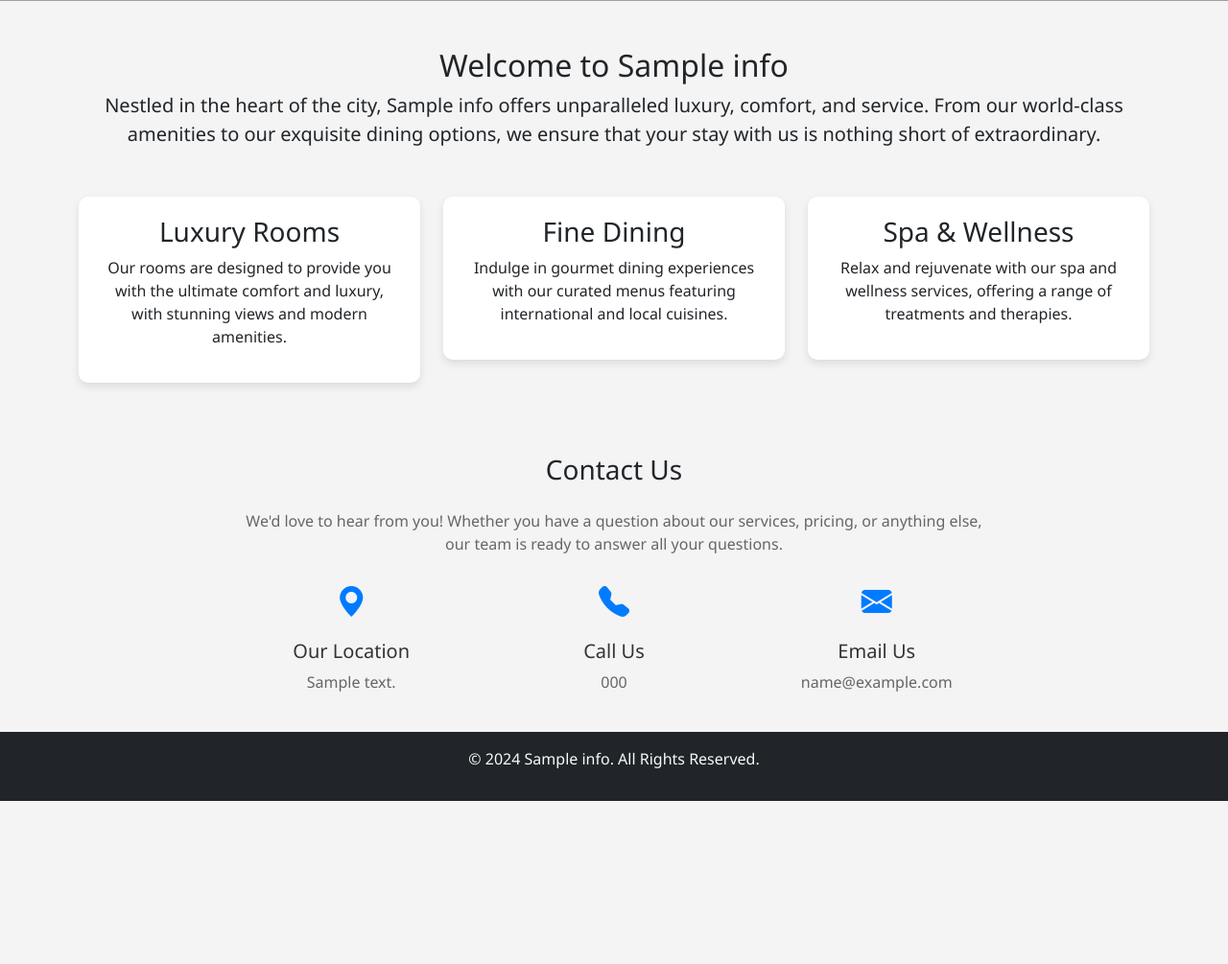
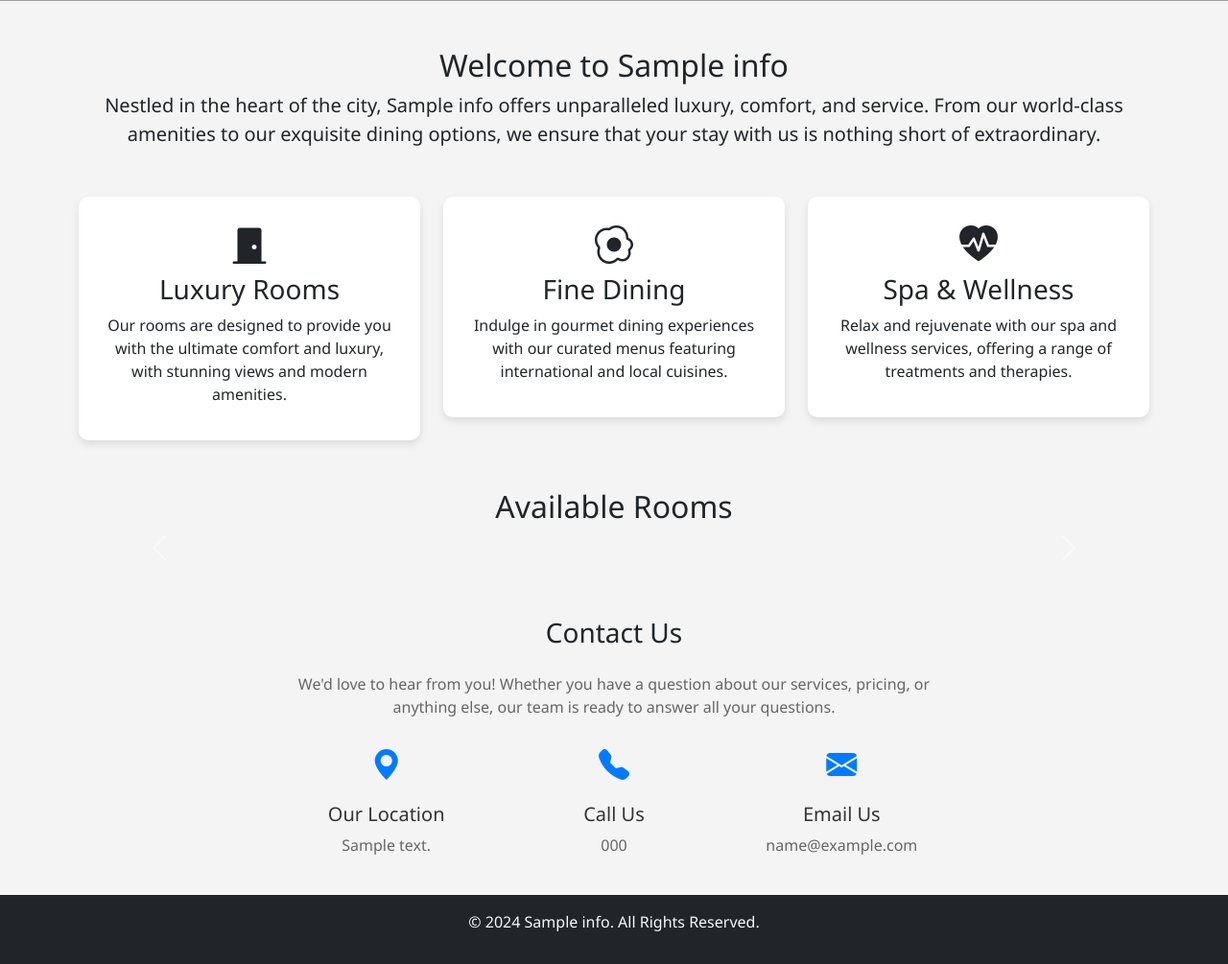
Before and after one commit to PerryMoris/Hotel, a Django app: page / in a window 1280 px wide. Shown: the part 655-1660 px from the top of the page at 96% size. Before the commit the page ends 1490 px from the top, so only its background shows below. Run offline with Django 5.2, Linux system fonts and the light colour scheme; tables that the repository leaves empty hold one stand-in row (values such as "Sample post"); grey boxes are pictures that could not be loaded.

Commit message:
final for today

```diff
--- a/hmsys/templates/home2.html
+++ b/hmsys/templates/home2.html
@@ -49,6 +49,7 @@
 
         .service-box:hover {
             transform: translateY(-10px);
+            box-shadow: 0 4px 8px rgba(8, 2, 181, 0.81);
         }
 
         .animate-fade-in {
@@ -56,7 +57,7 @@
         }
 
         .contact-details {
-            background-color:  #f4f4f4;
+            background-color: #f4f4f4;
         }
 
         .contact-details i {
@@ -77,6 +78,19 @@
 
         .contact-details h5:hover {
             color: #0056b3;
+        }
+
+        .room-carousel .carousel-item img {
+            height: 400px;
+            object-fit: cover;
+            border-radius: 10px;
+            box-shadow: 0 4px 8px rgba(0, 0, 0, 0.1);
+        }
+
+        .room-carousel .carousel-caption {
+            background: rgba(0, 0, 0, 0.5);
+            padding: 1rem;
+            border-radius: 10px;
         }
 
         @keyframes fadeIn {
@@ -166,33 +180,63 @@
             <div class="row text-center">
                 <div class="col-md-4 animate-fade-in">
                     <div class="service-box">
+                        <i class="bi bi-door-closed-fill fs-1 mb-3"></i>
                         <h3>Luxury Rooms</h3>
-                    <p>Our rooms are designed to provide you with the ultimate comfort and luxury, with stunning
-                        views and modern amenities.</p>
+                        <p>Our rooms are designed to provide you with the ultimate comfort and luxury, with stunning views and modern amenities.</p>
                     </div>
                 </div>
                 <div class="col-md-4 animate-fade-in">
                     <div class="service-box">
+                        <i class="bi bi-egg-fried fs-1 mb-3"></i>
                         <h3>Fine Dining</h3>
-                    <p>Indulge in gourmet dining experiences with our curated menus featuring international and
-                        local cuisines.</p>
+                        <p>Indulge in gourmet dining experiences with our curated menus featuring international and local cuisines.</p>
                     </div>
                 </div>
                 <div class="col-md-4 animate-fade-in">
                     <div class="service-box">
+                        <i class="bi bi-heart-pulse-fill fs-1 mb-3"></i>
                         <h3>Spa & Wellness</h3>
-                    <p>Relax and rejuvenate with our spa and wellness services, offering a range of treatments and
-                        therapies.</p>
+                        <p>Relax and rejuvenate with our spa and wellness services, offering a range of treatments and therapies.</p>
                     </div>
                 </div>
             </div>
         </div>
+
     </center>
+
+    <!-- Available Rooms Carousel -->
+    <div class="container mt-5 animate-fade-in">
+        <h2 class="text-center mb-4">Available Rooms</h2>
+        <div id="roomCarousel" class="carousel slide" data-bs-ride="carousel">
+            <div class="carousel-inner room-carousel">
+                {% for room in available_rooms %}
+
+                <div class="carousel-item {% if forloop.first %}active{% endif %}">
+                    <img src="{% if room.image %}{{ room.image.url }}{% endif %}" class="d-block w-100" alt="{{ room.name }}">
+                    <div class="carousel-caption d-none d-md-block">
+                        <h5>{{ room }}</h5>
+                        <p>{{ room.properties }}</p>
+                    </div>
+                </div>
+
+                {% endfor %}
+            </div>
+            <button class="carousel-control-prev" type="button" data-bs-target="#roomCarousel" data-bs-slide="prev">
+                <span class="carousel-control-prev-icon" aria-hidden="true"></span>
+                <span class="visually-hidden">Previous</span>
+            </button>
+            <button class="carousel-control-next" type="button" data-bs-target="#roomCarousel" data-bs-slide="next">
+                <span class="carousel-control-next-icon" aria-hidden="true"></span>
+                <span class="visually-hidden">Next</span>
+            </button>
+        </div>
+    </div>
+
     <!-- Contact Details -->
-    <div class="">
+    <div class="container mt-5 animate-fade-in">
         <div class="row justify-content-center">
             <div class="col-md-8">
-                <div class="contact-details p-4 rounded ">
+                <div class="contact-details p-4 rounded">
                     <h3 class="text-center mb-4">Contact Us</h3>
                     <p class="text-center">We'd love to hear from you! Whether you have a question about our services,
                         pricing, or anything else, our team is ready to answer all your questions.</p>
--- a/hmsys/templates/room-list.html
+++ b/hmsys/templates/room-list.html
@@ -76,7 +76,7 @@
                                 <div class="d-flex mb-3">
                                     {% if x.occupied %}
                                         <a class="btn btn-secondary disabled" href="#" disabled>Unavailable</a>
-                                        {% elseif x.reserved %}
+                                        {% elif x.reserved %}
                                         <a class="btn btn-secondary disabled" href="#" disabled>Reserved</a>
                                         {% else %}
                                     <a class="btn btn-primary " href="{% url 'Book_A_Client' %}">Book Now</a>
--- a/hmsys/views.py
+++ b/hmsys/views.py
@@ -98,7 +98,7 @@ def logout_view(request):
 def home(request):
     number_of_clients = Client.objects.all().count()
     number_of_rooms = Rooms.objects.all().count()
-    available_rooms = Rooms.objects.filter(occupied = False).count()
+    available_rooms = Rooms.objects.filter(occupied = False)
     total_arrears = Payments.objects.aggregate(
         total_arrears=Sum(F('amount_due') - F('amount_paid'))
         )['total_arrears']
```
Lines whose indentation alone changed are shown as unchanged.
